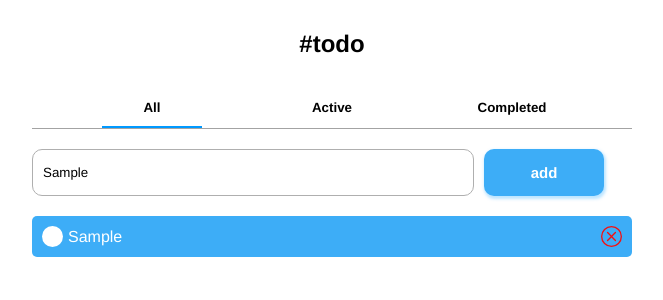
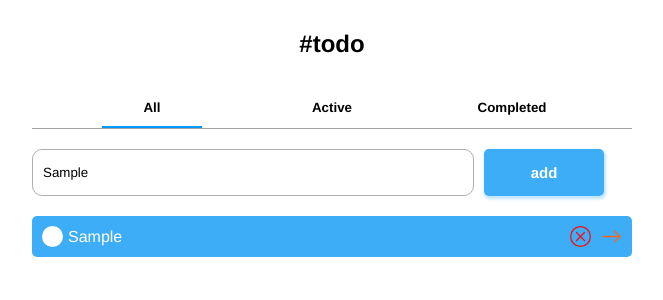
Before and after one commit to FacundoLG/ToDo, a React (Create React App) app: page / in a window 1280 px wide. Both pictures are taken after typing "Sample" into the empty fields and a click on the button "add". Shown: the top 300 px of the page, without its empty margins (308-971 px from the left). Built offline with nearby package versions, Linux system fonts and the light colour scheme.

Commit message:
passTabs added

```diff
--- a/src/assets/styles/All.css
+++ b/src/assets/styles/All.css
@@ -3,3 +3,6 @@
   margin: 0px auto;
   max-width: 600px;
 }
+.noInput {
+  margin: 20px auto;
+}
--- a/src/assets/styles/Button.css
+++ b/src/assets/styles/Button.css
@@ -1,5 +1,5 @@
 .button {
-  border-radius: 10px;
+  border-radius: 5px;
   border: none;
   width: 26%;
   max-width: 120px;
--- a/src/assets/styles/task.css
+++ b/src/assets/styles/task.css
@@ -26,7 +26,14 @@
 .red {
   color: rgb(245, 15, 15);
 }
+.orange {
+  color: rgb(255, 99, 27);
+}
 .red:hover {
   opacity: 0.8;
   cursor: pointer;
 }
+.orange:hover {
+  opacity: 0.8;
+  cursor: pointer;
+}
--- a/src/components/Active.jsx
+++ b/src/components/Active.jsx
@@ -1,22 +1,30 @@
 import React,{useState} from 'react';
 import Task from './Task'
 import data from '../helpers/tasks.json'
-var allData = data.All
-var lastTodo
 const Active = () => {
-    const [tasks,setTasks] = useState(allData)
-    const addTask = () => {}
+    var activeData = data.Active
+    const [tasks,setTasks] = useState(activeData)
+
+    const removeTask = (ide) =>{
+        const newTasks = [...data.Active].filter(todo => todo.id !== ide)
+        data.Active = newTasks
+        setTasks(data.Active)
+        console.log(data.Active)
+    }
+
+    const passState = () => {
+
+    }
+
 
     return(
-        <div className="container">
-            <div className="inputContainer">
-                <input className="taskInput" id="activeInput"type="text" />
-                <button className="button add" onClick={addTask}>add</button>
-            </div>
+        <div className="container noInput">
             <div>
                 {tasks.map((todo,index)=><Task key={index+todo.id}
                                                taskText={todo.value}
-                                               todos={allData[index]}/>)}</div>
+                                               deleteClick={removeTask}
+                                               //passClick={passState}
+                                               todos={activeData[index]}/>)}</div>
         </div>
     )
 }
--- a/src/components/All.jsx
+++ b/src/components/All.jsx
@@ -9,7 +9,6 @@ const All = () =>{
 
     const getNewTask = () =>{
         var newTask = document.getElementById("allInput").value
-        console.log(newTask)
         return newTask
     }
 
@@ -19,22 +18,27 @@ const All = () =>{
         todo = todo.charAt(0).toUpperCase() + todo.slice(1) //first char to UpperCase
         if(todo !== lastTodo && todo !== " " && todo !== ""){
             lastTodo = todo
+
             todo = {
                 id: Math.floor(Math.random()*10000),
-                value: todo
+                value: todo,
             }
             const newTasks = [todo,...allData]
             allData = newTasks
-            console.log(newTasks)
             setTasks(newTasks)
         }
     }
-    const removeTask = (ide) =>{
-        console.log(ide)
-        const newTasks = [...allData].filter(todo => todo.id !== ide)
-        console.log(newTasks)
+    const removeTask = (id) =>{
+        const newTasks = [...allData].filter(todo => todo.id !== id)
         allData = newTasks
         setTasks(newTasks)
+    }
+    const passState = (id) =>{
+        const toPassTasks = [...allData].filter(todo => todo.id === id)
+        data.Active = [toPassTasks[0],...data.Active]
+        console.log(data.Active)
+        removeTask(id)
+
     }
     return(
         <div className="container">
@@ -46,6 +50,7 @@ const All = () =>{
                 {tasks.map((todo,index)=><Task key={index+todo.id}
                                                taskText={todo.value}
                                                deleteClick={removeTask}
+                                               passClick={passState}
                                                todos={allData[index]}/>)}</div>
         </div>
     )
--- /dev/null
+++ b/src/components/Completed.jsx
@@ -0,0 +1,18 @@
+import React,{useState} from 'react';
+import Task from './Task'
+import data from '../helpers/tasks.json'
+
+const Completed = () => {
+    const completeData = data.Completed
+    const [tasks,setTasks] = useState(completeData)
+
+    return(
+        <div className="container noInput">
+            <div>
+                {tasks.map((todo,index)=><Task key={index+todo.id}
+                                               taskText={todo.value}
+                                               todos={completeData[index]}/>)}</div>
+        </div>
+    )
+}
+export default Completed
--- a/src/components/Task.jsx
+++ b/src/components/Task.jsx
@@ -1,9 +1,9 @@
 import React from 'react';
-import {BsFillCircleFill, BsXCircle} from "react-icons/bs"
+import {BsFillCircleFill, BsXCircle, BsArrowRight} from "react-icons/bs"
 import '../assets/styles/task.css'
 const Task = (props) =>{
-    const {todos,taskText, deleteClick} = props
-    console.log(todos)
+    const {todos,taskText, deleteClick, passClick} = props
+
     return(
         <div className="taskContainer">
             <div className="left">
@@ -12,6 +12,7 @@ const Task = (props) =>{
             </div>
             <div className="left">
                 <BsXCircle onClick={() => {deleteClick(todos.id)}} className="icon red"/>
+                <BsArrowRight onClick={() => {passClick(todos.id)}} className="icon orange"/>
             </div>
         </div>
     )
--- a/src/helpers/tasks.json
+++ b/src/helpers/tasks.json
@@ -1,5 +1,5 @@
 {
     "All":[],
-    "Active":{},
-    "Completed":{}
+    "Active":[],
+    "Completed":[]
 }
--- a/src/pages/Home.jsx
+++ b/src/pages/Home.jsx
@@ -2,6 +2,7 @@ import React,{useState} from 'react';
 import Nav from '../components/Nav'
 import All from '../components/All';
 import Active from '../components/Active';
+import Completed from '../components/Completed';
 import '../assets/styles/All.css'
 import '../assets/styles/Button.css'
 import '../assets/styles/Input.css'
@@ -11,7 +12,6 @@ const Home = () => {
 
     const getTab = (tabid) => {
         setTab(tabid)
-        console.log(tabid)
     }
 
     return(
@@ -19,6 +19,7 @@ const Home = () => {
             <Nav setTab={getTab} />
             {tab === "All" ? <All/> : ""}
             {tab === "Active" ? <Active/>: ""}
+            {tab === "Completed" ? <Completed/> : ""}
         </div>
     )
 }
```
